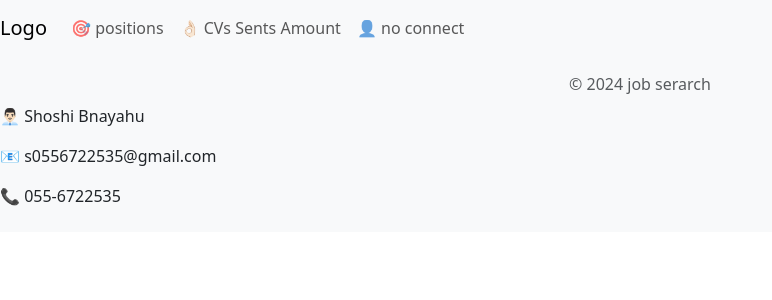
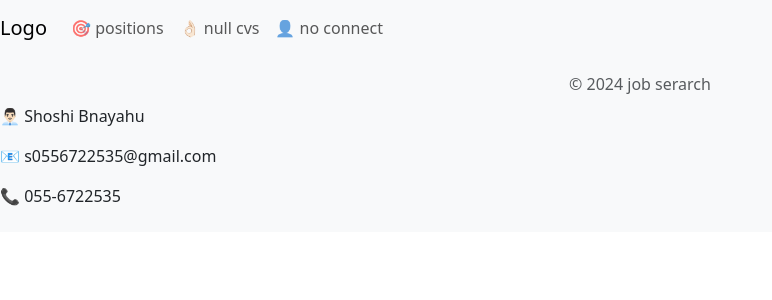
Before and after one commit to ShoshiBnayahu/AngularProject, an Angular app in the folder jobSearch_client/: page / in a window 1280 px wide. Shown: the top 300 px of the page, without its empty margins (0-772 px from the left). Built offline with nearby package versions, Linux system fonts and the light colour scheme.

Commit message:
fix models on client side

```diff
--- a/jobSearch_client/package.json
+++ b/jobSearch_client/package.json
@@ -18,6 +18,7 @@
     "@angular/platform-browser": "^16.2.0",
     "@angular/platform-browser-dynamic": "^16.2.0",
     "@angular/router": "^16.2.0",
+    "bootstrap": "^5.3.3",
     "rxjs": "~7.8.0",
     "tslib": "^2.3.0",
     "zone.js": "~0.13.0"
--- a/jobSearch_client/src/app/componnents/home/home.component.html
+++ b/jobSearch_client/src/app/componnents/home/home.component.html
@@ -11,7 +11,7 @@
                 <button class="nav-link" (click)="positionOnclick()">🎯 {{getField()|| 'positions'}}</button>
             </li>
             <li class="nav-item">
-                <a class="nav-link">👌🏻 {{currentUser?.CVsSentsAmount|| 'CVs Sents Amount'}}</a>
+                <a class="nav-link">👌🏻 {{currentUser?.cVsSentsAmount +' cvs' || 'CVs Sents Amount'}}</a>
             </li>
             <li class="nav-item">
                 <a class="nav-link">👤 {{currentUser?.userName||'no connect' }}</a>
--- a/jobSearch_client/src/app/componnents/not-found/not-found.component.ts
+++ b/jobSearch_client/src/app/componnents/not-found/not-found.component.ts
@@ -3,7 +3,7 @@ import { Component } from '@angular/core';
 @Component({
   selector: 'app-not-found',
   templateUrl: './not-found.component.html',
-  styleUrl: './not-found.component.scss'
+  styleUrls: [ './not-found.component.scss']
 })
 export class NotFoundComponent {
 
--- a/jobSearch_client/src/app/componnents/position-details/position-details.component.ts
+++ b/jobSearch_client/src/app/componnents/position-details/position-details.component.ts
@@ -3,7 +3,7 @@ import { Component } from '@angular/core';
 @Component({
   selector: 'app-position-details',
   templateUrl: './position-details.component.html',
-  styleUrl: './position-details.component.scss'
+  styleUrls: [ './position-details.component.scss']
 })
 export class PositionDetailsComponent {
 
--- a/jobSearch_client/src/app/componnents/position-list/position-list.component.ts
+++ b/jobSearch_client/src/app/componnents/position-list/position-list.component.ts
@@ -3,7 +3,7 @@ import { Component } from '@angular/core';
 @Component({
   selector: 'app-position-list',
   templateUrl: './position-list.component.html',
-  styleUrl: './position-list.component.scss'
+  styleUrls: [ './position-list.component.scss']
 })
 export class PositionListComponent {
 
--- a/jobSearch_client/src/app/componnents/position/position.component.ts
+++ b/jobSearch_client/src/app/componnents/position/position.component.ts
@@ -4,7 +4,7 @@ import { Component } from '@angular/core';
   selector: 'app-position',
 
   templateUrl: './position.component.html',
-  styleUrl: './position.component.scss'
+  styleUrls: [ './position.component.scss']
 })
 export class PositionComponent {
 
```
Also changed, not shown: jobSearch_client/src/app/componnents/home/home.component.ts (+2 -20 lines), jobSearch_client/src/app/models/Job.ts (+7 -7 lines), jobSearch_client/src/app/models/User.ts (+6 -4 lines), 2 other files (tests, documents, lock files or other folders).
